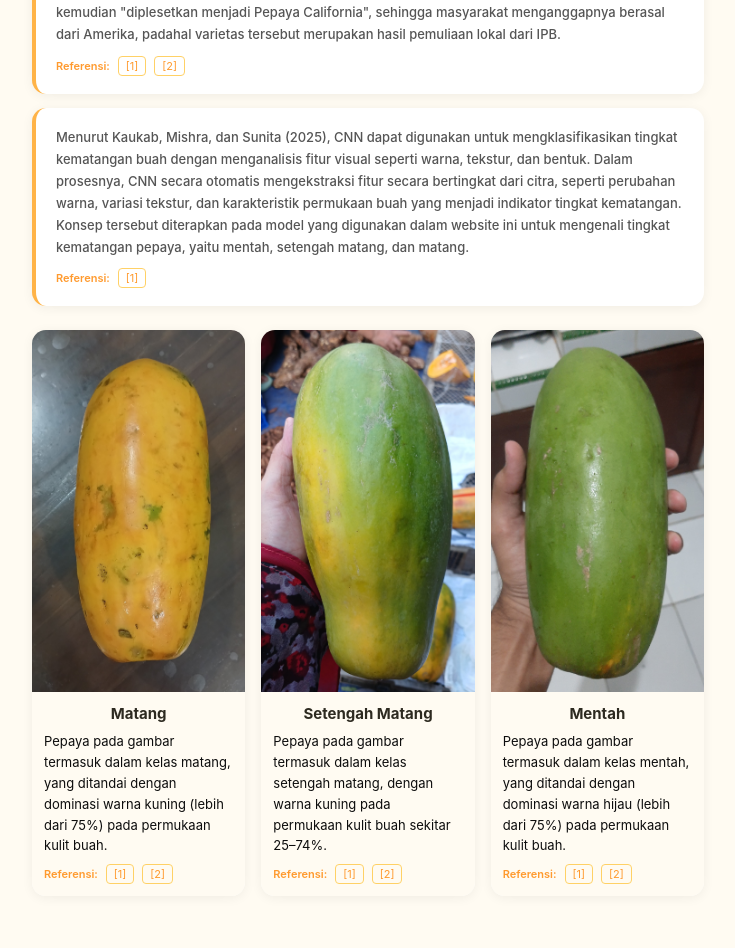
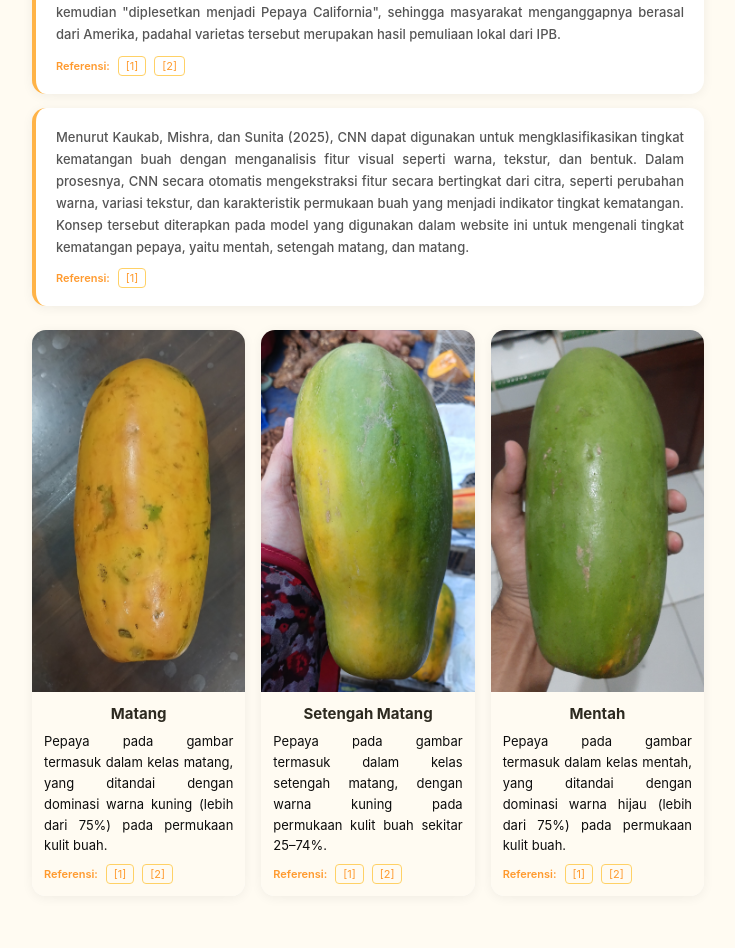
Before and after one commit to ridhwansyah/papaya-check-frontend, a React (Create React App) app: page /galeri in a window 1280 px wide. Shown: the part 304-1252 px from the top of the page, without its empty margins (272-1007 px from the left). Built offline with nearby package versions, Linux system fonts and the light colour scheme; no server answers; sample sign-in values are in the browser's storage.

Commit message:
justify text

```diff
--- a/src/pages/App.css
+++ b/src/pages/App.css
@@ -237,7 +237,7 @@ body {
   font-size: 13px;
   color: #C0392B;
   margin-bottom: 16px;
-  text-align: left;
+  text-align: justify;
 }
 
 /* CONFIDENCE BAR */
@@ -449,7 +449,7 @@ body {
   font-size: 13px;
   font-weight: 500;
   color: #555;
-  text-align: left;
+  text-align: justify;
   margin-bottom: 8px;
   line-height: 1.7;
 }
--- a/src/pages/Galeri.css
+++ b/src/pages/Galeri.css
@@ -72,6 +72,7 @@
   line-height: 1.7;
   margin-bottom: 10px;
   font-weight: 500;
+  text-align: justify;
 }
 
 .galeri-info-refs {
@@ -145,7 +146,7 @@
   color: #0d0d0d;
   font-weight: 400;
   line-height: 1.6;
-  text-align: left;
+  text-align: justify;
 }
 
 /* RESPONSIVE */
```
